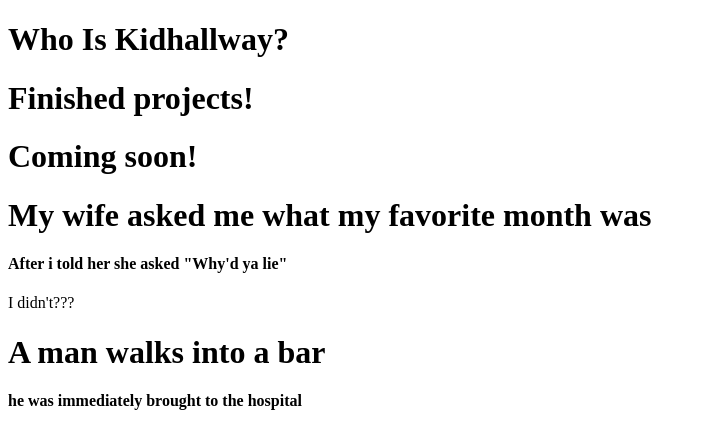
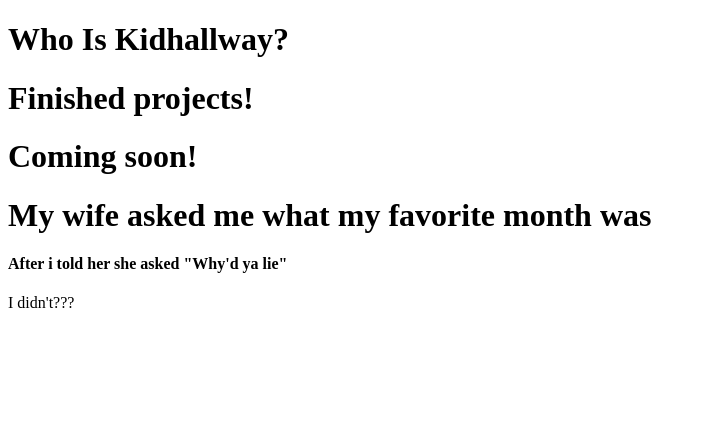
Before and after one commit to Kidhallway/Kidhallway.github.io, a plain HTML site: page index.html in a window 1280 px wide. Shown: the whole page, without its empty margins (0-706 px from the left). Drawn offline with Linux system fonts and the light colour scheme.

Commit message:
Update index.html

```diff
--- a/index.html
+++ b/index.html
@@ -10,7 +10,5 @@
   <h1> My wife asked me what my favorite month was</h1>
   <h4> After i told her she asked "Why'd ya lie" </h4>
   <h7> I didn't???</h7>
-  <h1> A man walks into a bar</h1>
-  <h4> he was immediately brought to the hospital</h4>
 </body>
 </html>
```
